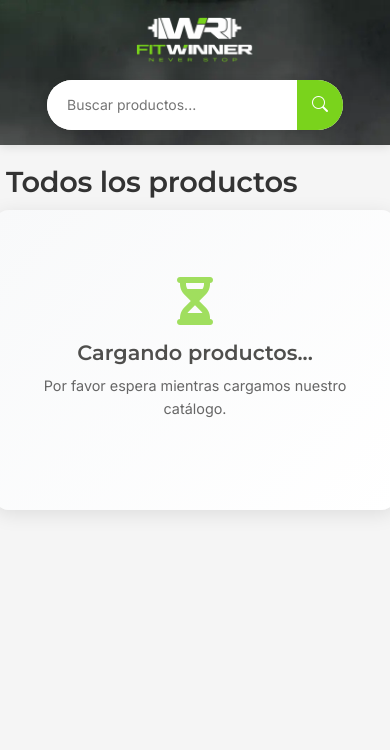
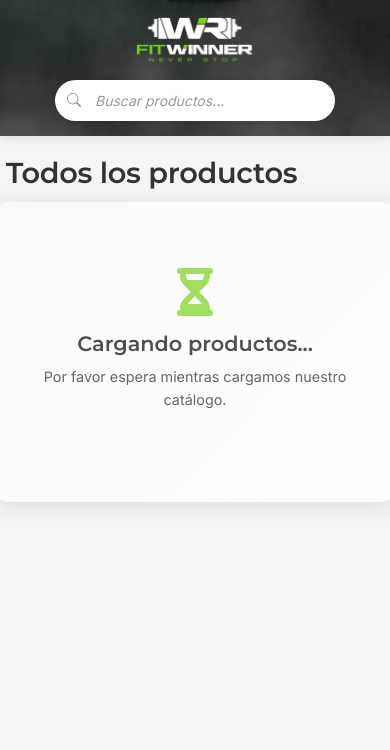
Before and after one commit to anthourrego/ShopInventory, a PHP site: page / in a window 390 px wide. Shown: the top 750 px of the page. Run offline with PHP 8.4, Linux system fonts and the light colour scheme.

Commit message:
Mejora del buscador

```diff
--- a/css/styles.css
+++ b/css/styles.css
@@ -21,7 +21,7 @@
     letter-spacing: -0.02em;
 }
 
-.organetto-regular, p, span, .product-name, .product-price, .cart-text, .category-item span, .cart-item-name, .search-input, button {
+.organetto-regular, p, span, .product-name, .product-price, .cart-text, .category-item span, .cart-item-name, .form-control, button {
     font-family: 'Inter', 'Organetto Regular', Arial, sans-serif;
     font-weight: 400;
 }
@@ -68,6 +68,12 @@
     display: flex;
     align-items: center;
     gap: 12px;
+    transition: all 0.3s ease;
+}
+
+.logo:hover {
+    transform: scale(1.05);
+    opacity: 0.8;
 }
 
 .logo img {
@@ -75,6 +81,7 @@
     height: 50px;
     /* border-radius: 50%;
     border: 2px solid white; */
+    transition: all 0.3s ease;
 }
 
 .logo-text h1 {
@@ -92,33 +99,50 @@
 }
 
 .search-container {
-    display: flex;
+    min-width: 300px;
+    max-width: 400px;
+}
+
+.search-input-wrapper {
+    position: relative;
+    display: flex;
+    align-items: center;
+}
+
+.search-icon {
+    position: absolute;
+    left: 15px;
+    color: #999;
+    font-size: 16px;
+    z-index: 2;
+    pointer-events: none;
+}
+
+.search-container .form-control {
+    border: none;
+    font-size: 14px;
+    padding: 12px 20px 12px 45px;
+    border-radius: 25px;
+    box-shadow: 0 2px 10px rgba(0,0,0,0.1);
     background: white;
-    border-radius: 25px;
-    overflow: hidden;
-    box-shadow: 0 2px 10px rgba(0,0,0,0.1);
-    min-width: 300px;
-}
-
-.search-input {
-    padding: 12px 20px;
-    border: none;
+    transition: all 0.3s ease;
+    width: 100%;
+}
+
+.search-container .form-control:focus {
+    box-shadow: 0 2px 15px rgba(122, 211, 28, 0.3);
+    border-color: transparent;
     outline: none;
-    flex: 1;
-    font-size: 14px;
-}
-
-.search-btn {
-    background: #7AD31C;
-    color: white;
-    border: none;
-    padding: 12px 15px;
-    cursor: pointer;
-    transition: background 0.3s;
-}
-
-.search-btn:hover {
-    background: #4F4F4D;
+}
+
+.search-container .form-control:focus + .search-icon,
+.search-container .form-control:not(:placeholder-shown) + .search-icon {
+    color: #7AD31C;
+}
+
+.search-container .form-control::placeholder {
+    color: #999;
+    font-style: italic;
 }
 
 /* Banner Principal */
@@ -1005,45 +1029,24 @@
 
     .search-container {
         min-width: auto;
-        /* width: auto;
-        position: relative;
-        transition: all 0.3s ease; */
-    }
-
-    /* Estado inicial en móviles - solo botón visible */
-    /* .search-container .search-input {
-        width: 0;
-        padding: 12px 0;
-        opacity: 0;
-        visibility: hidden;
-        transition: all 0.3s ease;
-    }
-
-    .search-container .search-btn {
-        border-radius: 25px;
-        min-width: 45px;
-        height: 45px;
-        display: flex;
-        align-items: center;
-        justify-content: center;
-    } */
-
-    /* Estado expandido en móviles */
-    /* .search-container.expanded {
+        max-width: 100%;
         width: 100%;
+    }
+
+    .search-input-wrapper {
         max-width: 280px;
-    }
-
-    .search-container.expanded .search-input {
-        width: calc(100% - 45px);
-        padding: 12px 15px;
-        opacity: 1;
-        visibility: visible;
-    }
-
-    .search-container.expanded .search-btn {
-        border-radius: 0 25px 25px 0;
-    } */
+        margin: 0 auto;
+    }
+
+    .search-container .form-control {
+        padding: 10px 15px 10px 40px;
+        font-size: 14px;
+    }
+
+    .search-icon {
+        left: 12px;
+        font-size: 14px;
+    }
 
     .main-banner {
         margin: 15px 0;
@@ -1054,33 +1057,18 @@
 }
 
 /* Media query específica para tablets */
-/* @media (max-width: 768px) and (min-width: 577px) {
-    .search-container.expanded {
+@media (max-width: 768px) and (min-width: 577px) {
+    .search-input-wrapper {
         max-width: 350px;
     }
-} */
+}
 
 /* Asegurar comportamiento normal en desktop */
 @media (min-width: 769px) {
-    /* .search-container {
-        //width: 100%;
+    .search-container {
         min-width: 300px;
-    }
-
-    .search-container .search-input {
-        width: auto !important;
-        padding: 12px 20px !important;
-        opacity: 1 !important;
-        visibility: visible !important;
-    }
-
-    .search-container .search-btn {
-        border-radius: 0 !important;
-        min-width: auto !important;
-        height: auto !important;
-        padding: 12px 15px !important;
-    } */
-
+        max-width: 400px;
+    }
 }
 
 @media (max-width: 480px) {
--- a/index.html
+++ b/index.html
@@ -32,14 +32,14 @@
     <header class="header">
         <div class="container">
             <div class="header-content">
-                <div class="logo">
+                <div class="logo" id="logo-home" style="cursor: pointer;">
                     <img src="assets/logo2.webp" alt="FITWINNER">
                 </div>
                 <div class="search-container">
-                    <input type="text" placeholder="Buscar productos..." class="search-input">
-                    <button class="search-btn">
-                        <i class="bi bi-search"></i>
-                    </button>
+                    <div class="search-input-wrapper">
+                        <i class="bi bi-search search-icon"></i>
+                        <input type="text" class="form-control search-input" placeholder="Buscar productos..." id="search-input">
+                    </div>
                 </div>
             </div>
         </div>
--- a/js/main.js
+++ b/js/main.js
@@ -136,7 +136,7 @@
     console.log('🚀 Iniciando carga de productos desde endpoints...');
     await loadInitialProducts();
 
-    initializeSearch();
+    // initializeSearch(); // Comentado - causaba búsqueda automática al escribir
 
     // Test function - esto se puede quitar después
     window.testModal = function() {
@@ -283,48 +283,34 @@
         });
     }
 
-    // Búsqueda
+    // Búsqueda mejorada - Solo con Enter
     const searchInput = document.querySelector('.search-input');
-    const searchBtn = document.querySelector('.search-btn');
-    /* const searchContainer = document.querySelector('.search-container'); */
-
-    if (searchBtn) {
-        searchBtn.addEventListener('click', performSearch);
-        /* searchBtn.addEventListener('click', function(e) {
-            // Verificar si estamos en dispositivo móvil
-            if (window.innerWidth <= 768) {
-                // Si el buscador no está expandido, expandirlo
-                if (!searchContainer.classList.contains('expanded')) {
-                    e.preventDefault();
-                    searchContainer.classList.add('expanded');
-                    setTimeout(() => {
-                        searchInput.focus();
-                    }, 300);
-                    return;
-                }
-            }
-            // Si está expandido o estamos en desktop, realizar búsqueda
-            performSearch();
-        }); */
-    }
 
     if (searchInput) {
-        searchInput.addEventListener('keypress', function(e) {
-            if (e.key === 'Enter') {
+        // Event listener para la tecla Enter
+        searchInput.addEventListener('keydown', function(e) {
+            if (e.key === 'Enter' || e.keyCode === 13) {
+                e.preventDefault(); // Prevenir submit del formulario
                 performSearch();
             }
         });
 
-        // Cerrar el buscador móvil cuando se pierde el foco
-        /* searchInput.addEventListener('blur', function() {
-            if (window.innerWidth <= 768) {
-                setTimeout(() => {
-                    if (!searchInput.value.trim()) {
-                        searchContainer.classList.remove('expanded');
+        // Event listener adicional para compatibilidad
+        searchInput.addEventListener('keypress', function(e) {
+            if (e.key === 'Enter' || e.keyCode === 13) {
+                e.preventDefault();
+                performSearch();
             }
-                }, 150);
+        });
     }
-        }); */
+
+    // Funcionalidad del logo - regresar al inicio
+    const logo = document.getElementById('logo-home');
+    if (logo) {
+        logo.addEventListener('click', function() {
+            console.log('🏠 Logo clickeado - Regresando al inicio');
+            goToHome();
+        });
     }
 
     // Manejar redimensionamiento de ventana
@@ -335,29 +321,88 @@
     }); */
 }
 
-// Función para realizar búsqueda
+// Función para regresar al inicio
+async function goToHome() {
+    try {
+        console.log('🏠 Iniciando regreso al inicio...');
+
+        // Limpiar el input de búsqueda
+        const searchInput = document.querySelector('.search-input');
+        if (searchInput) {
+            searchInput.value = '';
+        }
+
+        // Restaurar título
+        const sectionTitle = document.querySelector('.section-title h2');
+        if (sectionTitle) {
+            sectionTitle.textContent = 'Todos los productos';
+        }
+
+        // Remover active de todas las categorías y activar "Todos"
+        document.querySelectorAll('.category-item').forEach(item => {
+            item.classList.remove('active');
+        });
+
+        const allCategory = document.querySelector('.category-item[data-category="all"]');
+        if (allCategory) {
+            allCategory.classList.add('active');
+        }
+
+        // Cargar todos los productos
+        await loadInitialProducts();
+
+        console.log('✅ Regreso al inicio completado');
+
+    } catch (error) {
+        console.error('❌ Error al regresar al inicio:', error);
+    }
+}
+
+// Función para realizar búsqueda mejorada
 async function performSearch() {
     const searchInput = document.querySelector('.search-input');
+    if (!searchInput) {
+        console.error('❌ Input de búsqueda no encontrado');
+        return;
+    }
+
     const query = searchInput.value.trim();
     const sectionTitle = document.querySelector('.section-title h2');
 
+    console.log(`🔍 Realizando búsqueda: "${query}"`);
+
+    // Si no hay query, cargar todos los productos
     if (query.length === 0) {
         await loadInitialProducts();
-        // Restaurar título original
+        if (sectionTitle) {
             sectionTitle.textContent = 'Todos los productos';
+        }
+        return;
+    }
+
+    // Validar longitud mínima de búsqueda
+    if (query.length < 2) {
+        console.log('⚠️ Query muy corto, mínimo 2 caracteres');
         return;
     }
 
     // Mostrar estado de carga
+    if (sectionTitle) {
         sectionTitle.textContent = `Buscando: "${query}"...`;
+    }
+
     const grid = document.getElementById('products-grid');
     if (grid) {
         grid.innerHTML = `
+            <div class="col-12">
                 <div class="no-products-found">
-                <div class="no-products-content">
-                    <i class="fas fa-spinner fa-spin" style="font-size: 4rem; color: #7AD31C; margin-bottom: 1rem;"></i>
+                    <div class="no-products-content text-center py-5">
+                        <div class="spinner-border text-success mb-3" role="status">
+                            <span class="visually-hidden">Cargando...</span>
+                        </div>
                         <h3 style="color: #4F4F4D; margin-bottom: 0.5rem; font-family: 'Montserrat', sans-serif; font-weight: 600;">Buscando productos...</h3>
-                    <p style="color: #666; margin-bottom: 1.5rem; font-family: 'Inter', sans-serif;">Consultando "${query}" en el sistema</p>
+                        <p style="color: #666; margin-bottom: 0; font-family: 'Inter', sans-serif;">Consultando "${query}" en el sistema</p>
+                    </div>
                 </div>
             </div>
         `;
@@ -365,19 +410,47 @@
 
     try {
         const results = await searchProducts(query);
+
+        if (results && Array.isArray(results)) {
             renderProducts(results);
 
             // Actualizar título
+            if (sectionTitle) {
                 sectionTitle.textContent = `Resultados para: "${query}" (${results.length} encontrados)`;
+            }
+
+            console.log(`✅ Búsqueda completada: ${results.length} productos encontrados`);
+        } else {
+            throw new Error('Respuesta inválida del servidor');
+        }
 
         // Remover active de categorías
         document.querySelectorAll('.category-item').forEach(item => {
             item.classList.remove('active');
         });
+
     } catch (error) {
         console.error('❌ Error en búsqueda:', error);
+        if (sectionTitle) {
             sectionTitle.textContent = `Error buscando: "${query}"`;
+        }
         renderProducts([]);
+
+        // Mostrar mensaje de error
+        if (grid) {
+            grid.innerHTML = `
+                <div class="col-12">
+                    <div class="no-products-found">
+                        <div class="no-products-content text-center py-5">
+                            <i class="bi bi-exclamation-triangle" style="font-size: 4rem; color: #dc3545; margin-bottom: 1rem;"></i>
+                            <h3 style="color: #4F4F4D; margin-bottom: 0.5rem;">Error en la búsqueda</h3>
+                            <p style="color: #666; margin-bottom: 1rem;">No se pudo realizar la búsqueda. Intenta de nuevo.</p>
+                            <button class="btn btn-success" onclick="loadInitialProducts()">Cargar todos los productos</button>
+                        </div>
+                    </div>
+                </div>
+            `;
+        }
     }
 }
 
```
Lines whose indentation alone changed are shown as unchanged.
